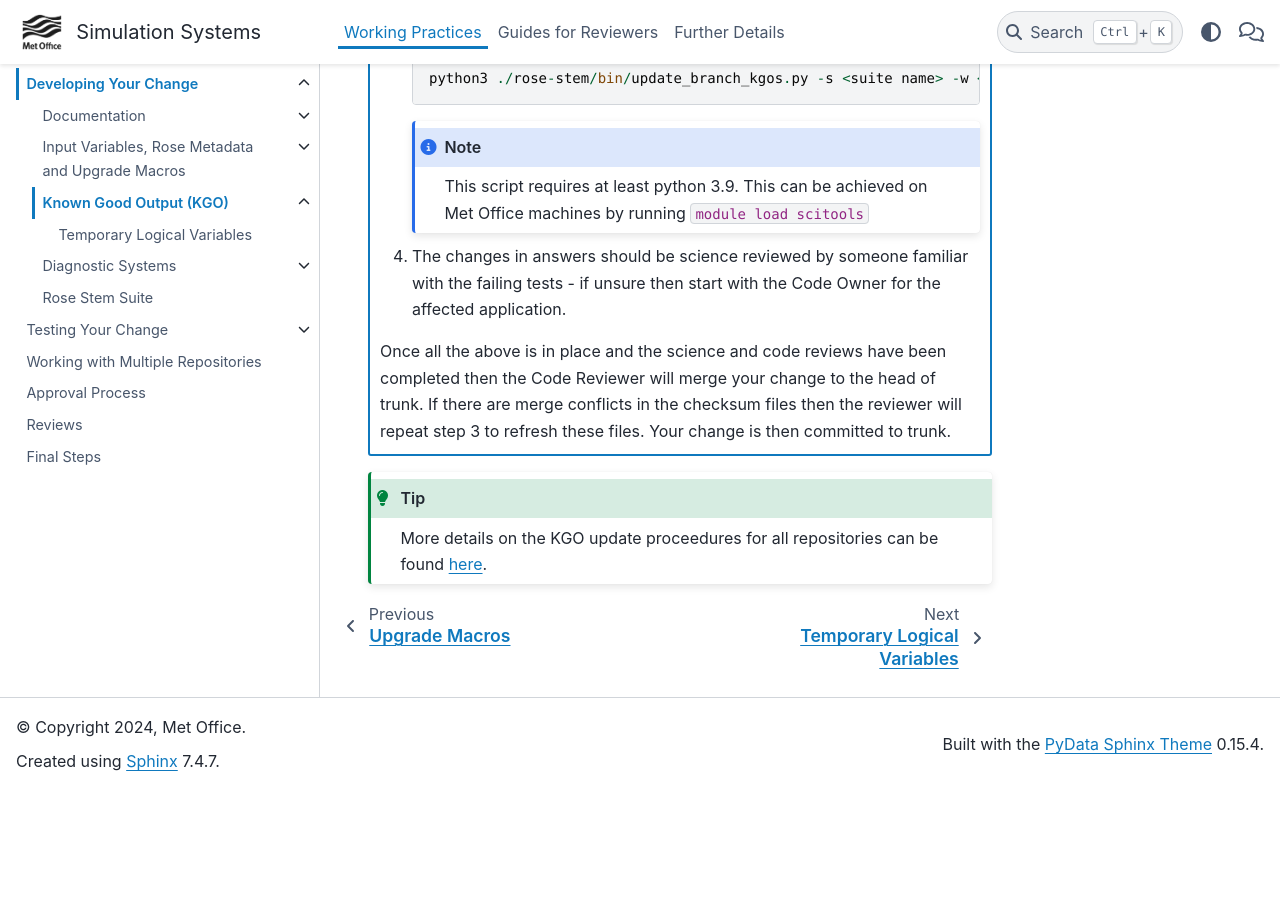
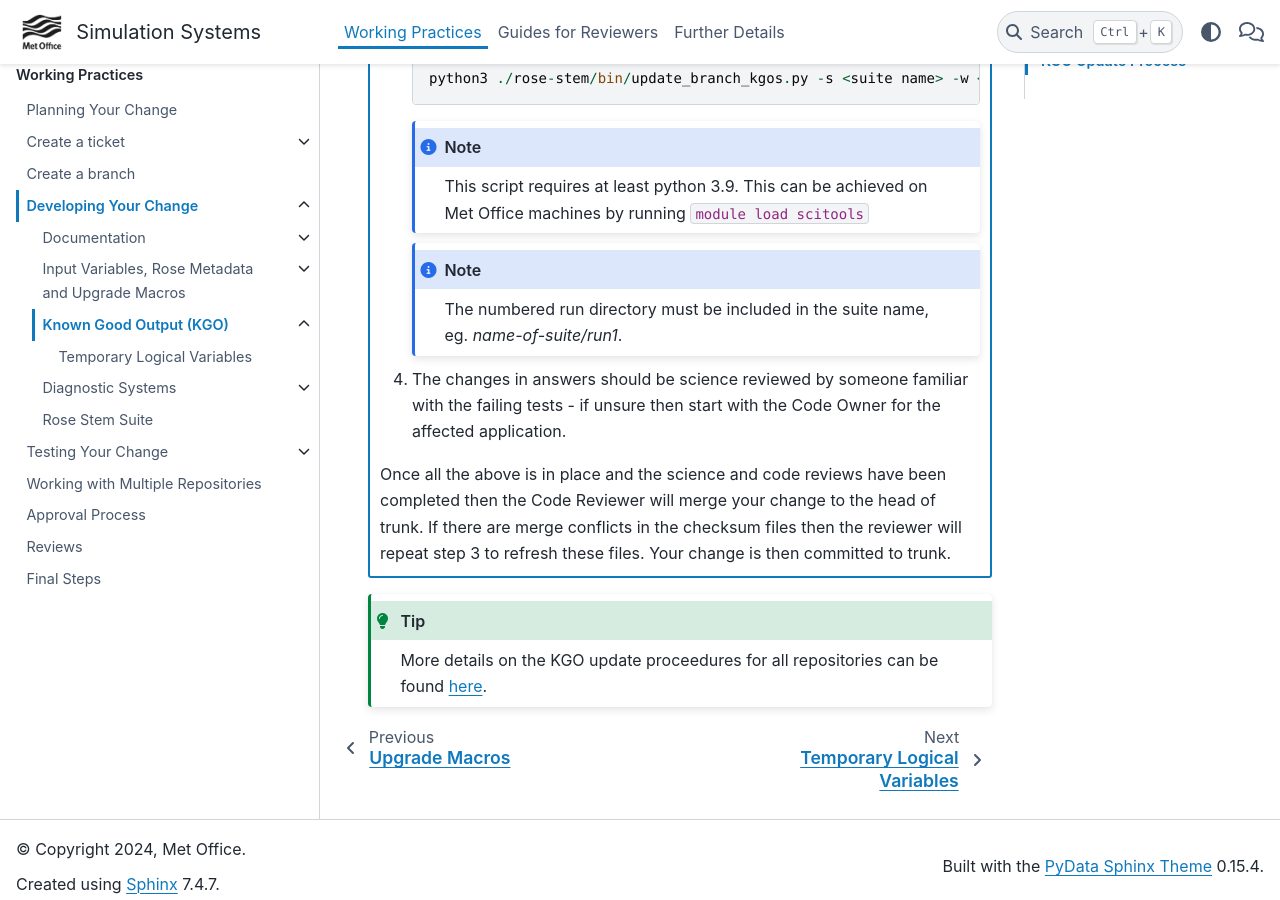
Before and after one commit to MetOffice/simulation-systems, a Sphinx documentation site: the page built from source/WorkingPractices/kgo.rst, in a window 1280 px wide and 900 px high, scrolled down 995 px. Built offline with Sphinx 7.4.7 and the PyData theme 0.15.4, drawn with Linux system fonts in a browser that asks for light colours; before the commit the page ends 1786 px from its top, so only the background shows below that.

Commit message:
update kgo instructions

```diff
--- a/source/WorkingPractices/kgo.rst
+++ b/source/WorkingPractices/kgo.rst
@@ -50,6 +50,9 @@
               This script requires at least python 3.9. This can be achieved on
               Met Office machines by running ``module load scitools``
 
+           .. note::
+              The numbered run directory must be included in the suite name, eg. `name-of-suite/run1`.
+
         4. The changes in answers should be science reviewed by someone familiar with
            the failing tests - if unsure then start with the Code Owner for the affected
            application.
```
